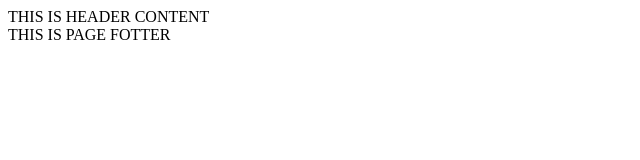
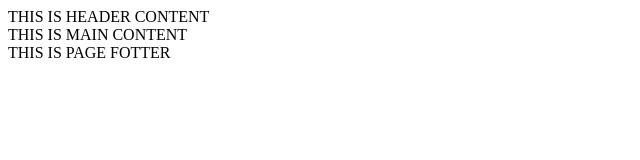
Before and after one commit to doraxia/xz2, a plain HTML site: page index.html in a window 1280 px wide. Shown: the whole page, without its empty margins (0-640 px from the left). Drawn offline with Linux system fonts and the light colour scheme.

Commit message:
index.html add main content

```diff
--- a/index.html
+++ b/index.html
@@ -9,6 +9,7 @@
 		THIS IS HEADER CONTENT
 	</div>
 	<div class="main">
+		THIS IS MAIN CONTENT
 	</div>
 	<div class="footer">
 		THIS IS PAGE FOTTER
```
